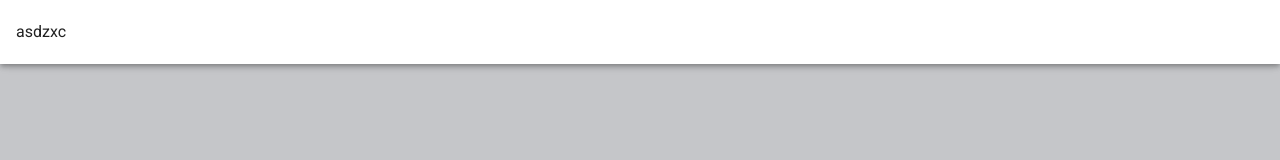
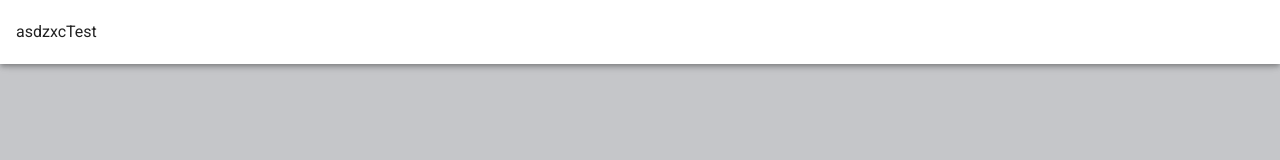
Before and after one commit to thawatchainaja/test_demo, a Vue app: page / in a window 1280 px wide. Shown: the top 160 px of the page. Built offline with nearby package versions, Linux system fonts and the light colour scheme.

Commit message:
ลองดูสิ

```diff
--- a/src/views/Toolbar.vue
+++ b/src/views/Toolbar.vue
@@ -2,7 +2,7 @@
     <div>
         <v-container fluid class="pa-0">
             <v-toolbar>
-                asdzxc
+                asdzxcTest
             </v-toolbar>
         </v-container>
     </div>
```
